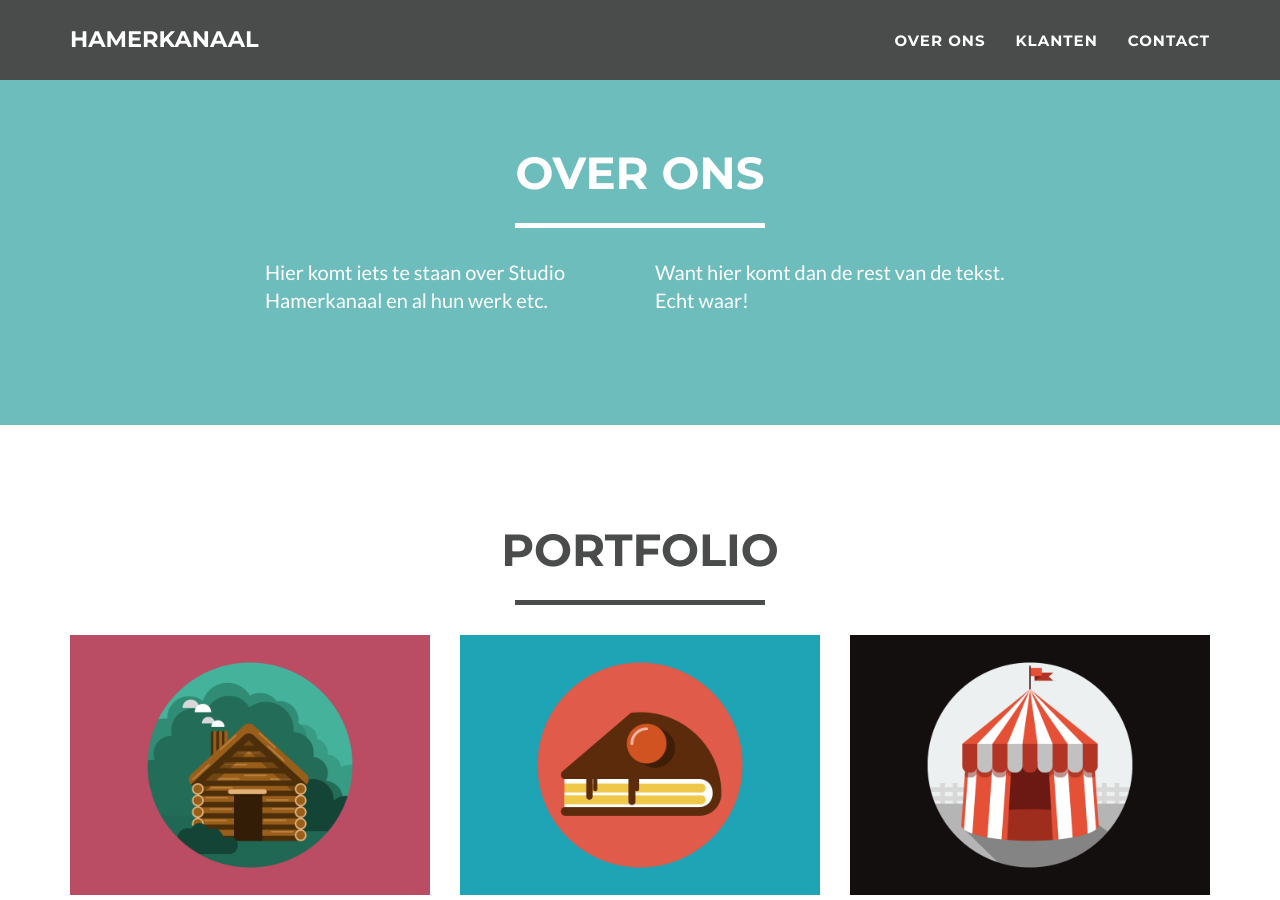
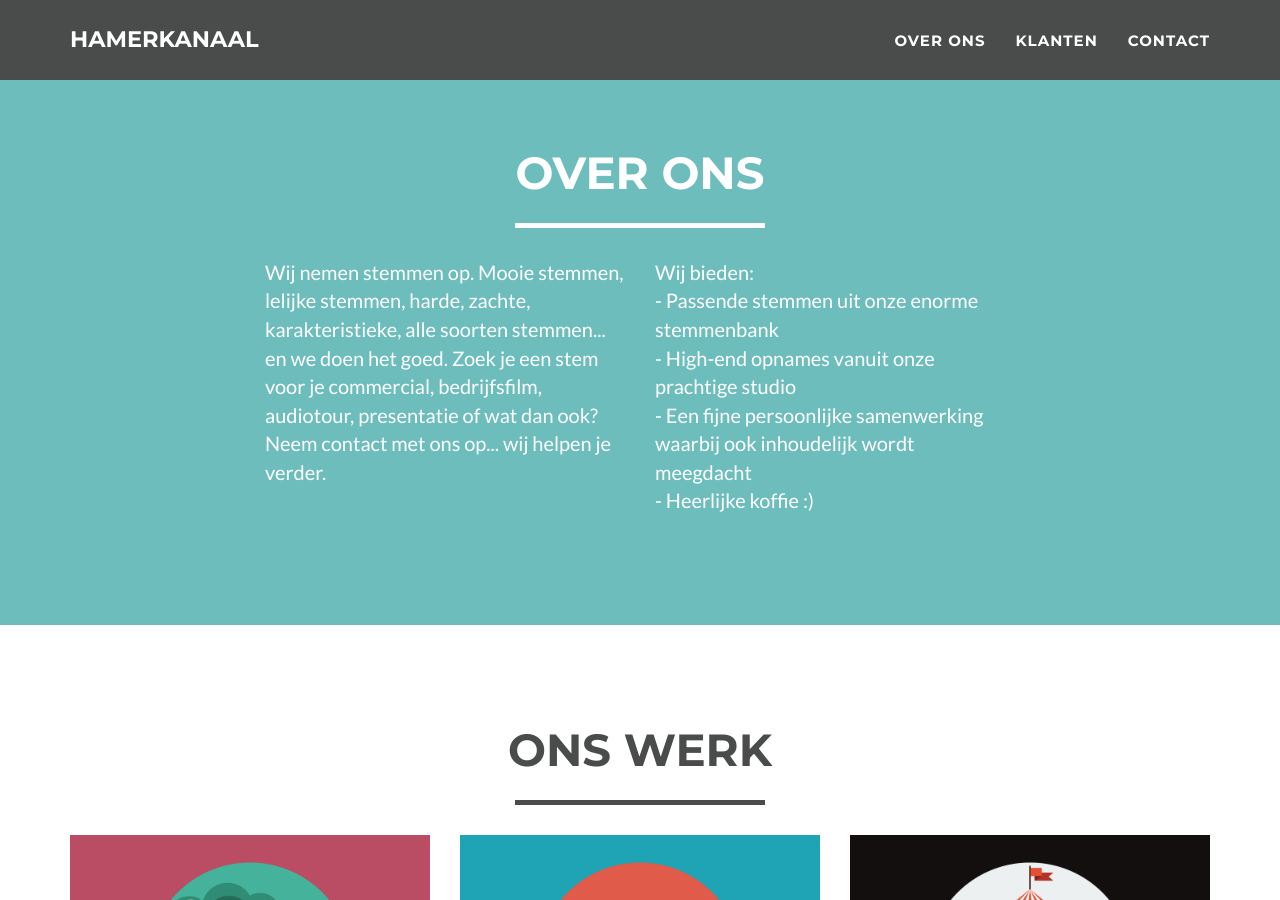
Before and after one commit to stemenzo/hamerkanaal.github.io, a Jekyll site: the page built from index.html, in a window 1280 px wide and 900 px high, scrolled down 589 px. Built offline with Jekyll 4.4.1, drawn with Linux system fonts in a browser that asks for light colours.

Commit message:
about aangepast

```diff
--- a/_includes/about.html
+++ b/_includes/about.html
@@ -9,10 +9,10 @@
             </div>
             <div class="row">
                 <div class="col-lg-4 col-lg-offset-2">
-                    <p>Hier komt iets te staan over Studio Hamerkanaal en al hun werk etc.</p>
+                    <p>Wij nemen stemmen op. Mooie stemmen, lelijke stemmen, harde, zachte, karakteristieke, alle soorten stemmen... en we doen het goed. Zoek je een stem voor je commercial, bedrijfsfilm, audiotour, presentatie of wat dan ook? Neem contact met ons op... wij helpen je verder. </p>
                 </div>
                 <div class="col-lg-4">
-                    <p>Want hier komt dan de rest van de tekst. Echt waar! </p>
+                    <p>Wij bieden:<br>- Passende stemmen uit onze enorme stemmenbank<br>- High-end opnames vanuit onze prachtige studio<br>- Een fijne persoonlijke samenwerking waarbij ook inhoudelijk wordt meegdacht<br>- Heerlijke koffie :)</p>
                 </div>
             </div>
         </div>
--- a/_includes/portfolio_grid.html
+++ b/_includes/portfolio_grid.html
@@ -4,7 +4,7 @@
         <div class="container">
             <div class="row">
                 <div class="col-lg-12 text-center">
-                    <h2>Portfolio</h2>
+                    <h2>Ons Werk</h2>
                     <hr class="star-primary">
                 </div>
             </div>
```
Also changed, not shown: _posts/2014-07-15-project-4.markdown (deleted, +0 -12 lines).
